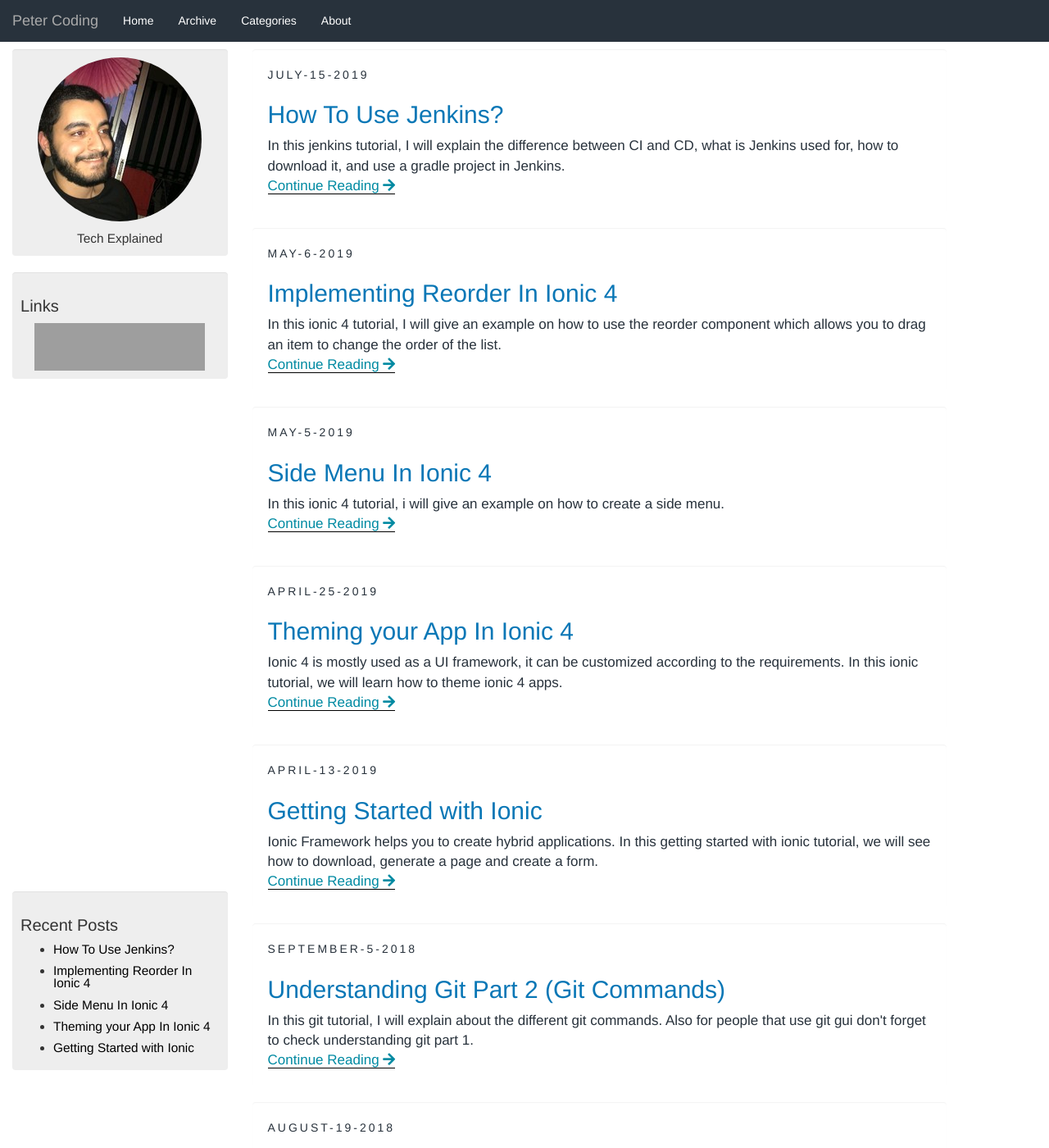
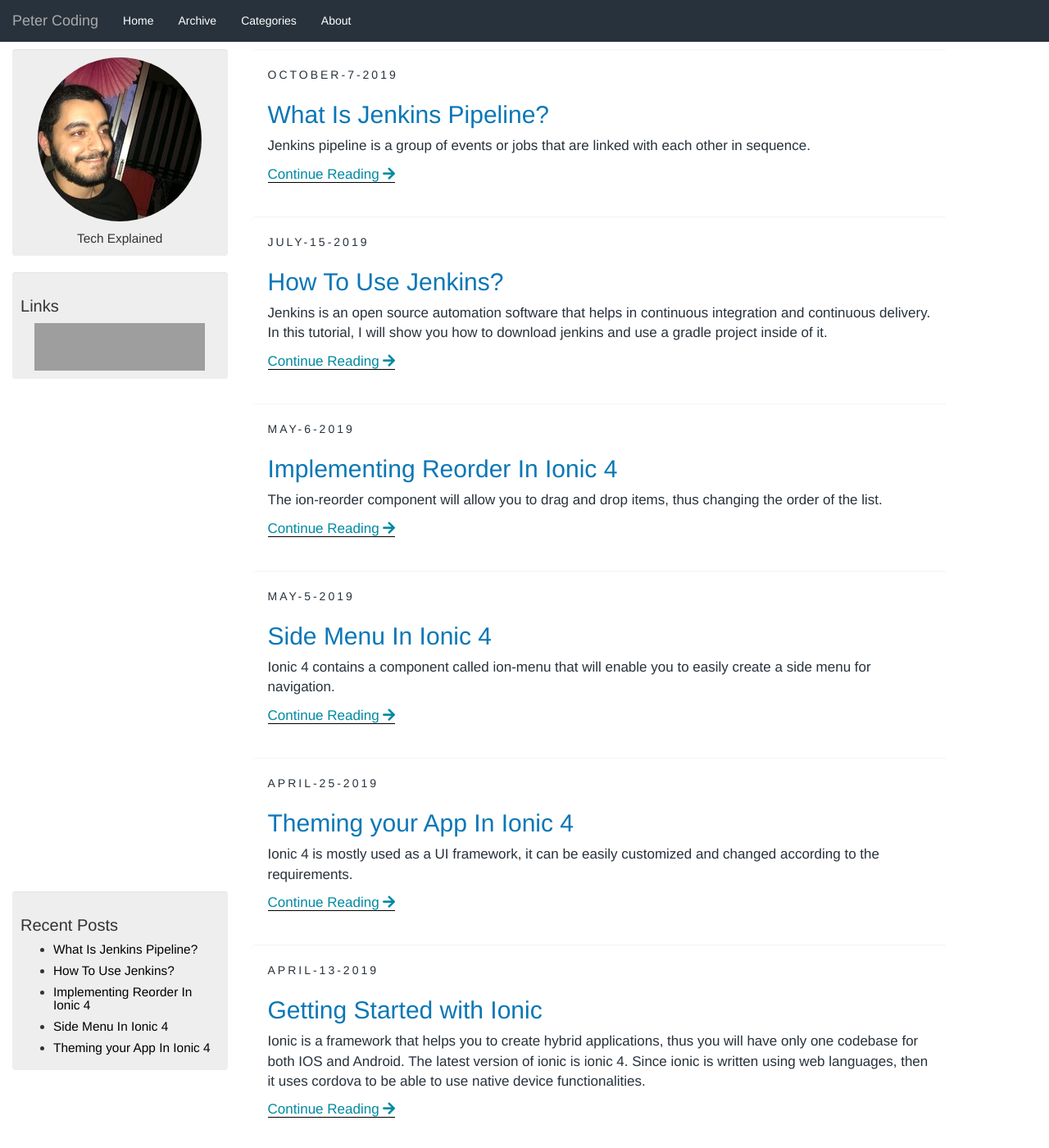
Before and after one commit to aximilli1212/peterhdd.github.io, a Jekyll site: the page built from index.html, in a window 1280 px wide and 1400 px high. Shown: the whole window at 82% size. Built offline with Jekyll 4.4.1, drawn with Linux system fonts in a browser that asks for light colours; nearby versions of some CDN libraries; the list of posts is cut into pages by our own code; comment, search, counter and statistics services are not loaded; some of the changed lines change nothing that is shown; some of the changed text lies outside the part shown; grey boxes are pictures that could not be loaded.

Commit message:
added new post

````diff
--- a/_posts/2019-07-15-how-to-use-jenkins.md
+++ b/_posts/2019-07-15-how-to-use-jenkins.md
@@ -197,21 +197,3 @@ Now you can navigate to any jenkins project, click on the *post build action* an
 Then the recipient will recieve an email related to the build.
 
 *I hope you enjoyed reading this jenkins tutorial, please feel free to leave any comments or feedback on this post!*
-
-<!-- ## Pipeline Project
-
-Pipeline project will enable you to use code to implement the project's entire build/test/deploy and you can put that code inside the *jenkinsfile*.
-
-First we create a *new item*, give the project a name and choose pipeline project. Then navigate to the *configure* screen, you will notice that in the pipeline project there is no *build* or *post build action*. Now you can use the groovy DSL to perform the build/test/deploy.
-
-<img data-sizes="auto" class="lazy-loading" data-src="/assets/images/pipelineproj.jpg" src="/assets/images/pipelineproj.jpg" alt="pipeline groovy" data-srcset="/assets/images/pipelineproj.jpg 300w,
-    /assets/images/pipelineproj.jpg 600w,
-    /assets/images/pipelineproj.jpg 900w">
-
-### Adding Groovy Code
-
-First click on *pipeline syntax*, that will open a new page, so you can choose the sample steps and it will automatically generate the code.
-
-<img data-sizes="auto" class="lazy-loading" data-src="/assets/images/groovysyntax.jpg" src="/assets/images/groovysyntax.jpg" alt="pipeline groovy" data-srcset="/assets/images/groovysyntax.jpg 300w,
-    /assets/images/groovysyntax.jpg 600w,
-    /assets/images/groovysyntax.jpg 900w"> -->
--- /dev/null
+++ b/_posts/2019-10-07-what-is-jenkins-pipeline.md
@@ -0,0 +1,217 @@
+---
+layout: post
+comments: true
+title: What Is Jenkins Pipeline?
+description: In this jenkins tutorial, I will explain what is jenkins pipeline, what is jenkinsfile and how to use groovy code to execute jobs.
+ids: 7
+category: DevOps
+---
+
+<p class="message">
+Jenkins pipeline is a group of events or jobs that are linked with each other in sequence.
+</p>
+
+## Creating a Pipeline Project
+
+Pipeline project will enable you to use groovy code to implement the project's entire build/test/deploy and you can put that code inside the *jenkinsfile* (more on that later).
+
+So, first we create a *new item*, give the project a name and choose pipeline project. Then navigate to the *configure* screen, you will notice that in the pipeline project there is no *build* or *post build action*. A pipeline project is different from freestyle project, now you have to use the groovy DSL to perform the build/test/deploy.
+
+<img data-sizes="auto" class="lazy-loading" data-src="/assets/images/pipelineproj.jpg" src="/assets/images/pipelineproj.jpg" alt="pipeline groovy" data-srcset="/assets/images/pipelineproj.jpg 300w,
+    /assets/images/pipelineproj.jpg 600w,
+    /assets/images/pipelineproj.jpg 900w">
+
+<style>
+  .example_responsive { width: 300px; height: 250px; }
+</style>
+<script async src="https://pagead2.googlesyndication.com/pagead/js/adsbygoogle.js"></script>
+<!-- inside posts -->
+<ins class="adsbygoogle example_responsive"
+     style="display:block"
+     data-ad-client="ca-pub-8689548599050263"
+     data-ad-slot="2590272657"
+     data-ad-format="auto"
+     data-full-width-responsive="true"></ins>
+<script>
+     (adsbygoogle = window.adsbygoogle || []).push({});
+</script>
+
+### Adding Groovy Code
+
+First click on *pipeline syntax*, that will open a new page, so you can choose the sample steps and it will automatically generate the code. Example, if you choose `git` then you can connect the pipeline project to a github repository.
+
+<img data-sizes="auto" class="lazy-loading" data-src="/assets/images/groovysyntax.jpg" src="/assets/images/groovysyntax.jpg" alt="pipeline groovy" data-srcset="/assets/images/groovysyntax.jpg 300w,
+    /assets/images/groovysyntax.jpg 600w,
+    /assets/images/groovysyntax.jpg 900w">
+
+After clicking *generate pipeline script*, the code will be generated which you can copy and paste it in your pipeline script. This is a very simple "script", in the other sections I will elaborate more about the syntax.
+
+## What is Jenkinsfile?
+
+A jenkinsfile is a text file that will contain the groovy code for the jenkins pipeline. The jenkinsfile should be in the root directory of your git repository or subversion. In the configure screen of your pipeline project, you can use the code written in the jenkinsfile by selecting *pipeline script from scm*, which will search for the jenkinsfile in the path provided.
+
+<img data-sizes="auto" class="lazy-loading" data-src="/assets/images/jenkinsfile.jpg" src="/assets/images/jenkinsfile.jpg" alt="jenkins file" data-srcset="/assets/images/jenkinsfile.jpg 300w,
+    /assets/images/jenkinsfile.jpg 600w,
+    /assets/images/jenkinsfile.jpg 900w">
+
+## Pipeline Syntax
+
+The groovy code that is written in the jenkinsfile or in the pipeline script in the configuration page, can be written in two different syntax:
+
+- **Declarative Pipeline**
+- **Scripted Pipeline**
+
+### Scripted Pipeline
+
+Scripted Pipeline was the first way of writing code in jenkins. It is a general purpose DSL built with Groovy. Therefore it uses stricter groovy syntax. Currently, it is recommended to use the declarative pipeline.
+
+### Declarative Pipeline
+
+Declarative pipeline is a new addition to jenkins, it is made to simplify the way of writing the groovy code. It contains different predefined blocks that can be used in the jenkinsfile. First, every declarative pipeline must start with the `pipeline` block:
+
+```groovy
+pipeline {
+    /* insert Declarative Pipeline here */
+}
+```
+
+A `node` block declares on which machine jenkins is going to be executed, used in the scripted pipeline:
+
+```groovy
+ node('linux') {
+    sh "make"
+}
+```
+
+There are also other important sections, such as `agent`, `any`, `none`, `label`:
+
+#### Agent:
+
+Agent can run multiple builds, by doing that it allows you to execute multiple projects on one jenkins server.
+
+#### Any:
+
+Any will run or execute the pipeline/stage on any available agent.
+
+Example:
+
+```groovy
+
+pipeline {
+    agent any
+}
+```
+
+#### Label:
+
+Executes the jenkins pipeline on an agent with a label. Example
+
+```groovy
+agent {
+    label 'my-label'
+}
+```
+
+#### Stages:
+
+Stages will contain different stage in a pipeline and each stage will have a different task to perform. The stages section can contain more than one stage. For Example:
+
+```groovy
+pipeline {
+	agent any
+	stages {
+		stage ('build') {
+
+		}
+		stage ('test') {
+
+		}
+		stage ('verify') {
+
+		}
+		stage ('deploy') {
+
+		}
+	}
+}
+```
+
+#### Steps:
+
+The last section that is required is called `steps`. They are used inside the `stage` section and can perform various commands. Example:
+
+```groovy
+pipeline {
+   agent any
+   stage('first') {
+       steps {
+           echo "Hello world"
+        }
+   }
+}
+```
+
+As you can see the `stage('first)` will contain a `steps` block with the `echo` command that will print `Hello world`.
+
+## Jenkinsfile In a Project
+
+Now, that we know a bit how to use declarative pipeline syntax. Let's create a project and a *jenkinsfile* inside that project. I will use the following code:
+
+```groovy
+pipeline {
+         agent any
+         stages {
+            stage('prepare') {
+                steps {
+                    echo 'preparing the build'
+                }
+            }
+                stage('input') {
+                    input {
+                        message "Should we continue?"
+                        ok "Yes, we should."
+                        submitter "peter"
+                        parameters {
+                            string(name: 'PERSON', defaultValue: 'name', description: 'Who should I say hello to?')
+                        }
+                    }
+                steps {
+                    echo "Hello, ${PERSON}, nice to meet you."
+                    }
+                }
+                stage('Example Deploy') {
+                    when {
+                        branch 'production'
+                    }
+                    steps {
+                        echo 'Deploying'
+                    }
+                }
+            }
+    }
+```
+
+First, since I used `agent any` then the pipeline will run on any available `agent`.
+
+Then in the `prepare` stage, the `echo` command will execute. In the `input` stage, I declare an `input` directive, that contains a `message` which will be presented to the user, an optional text for the `ok` button and the submitter name. I also use the `parameters` directive that provides a list of parameters which a user should provide when triggering the Pipeline.
+
+In the last `stage`, I use the `when` directive which allows the Pipeline to determine whether the stage should be executed depending on the given condition.
+I also use the `branch` built in condition which execute the stage when the branch being built matches the branch pattern.
+
+## Executing the Jenkinsfile
+
+After adding the jenkins file to the git repository, you can navigate to the *configure* page and choose *pipeline script from scm*. Then you can build the project, and you will see the following output in the *stage view* section:
+
+<img data-sizes="auto" class="lazy-loading" data-src="/assets/images/stageview.jpg" src="/assets/images/stageview.jpg" alt="jenkins stageview" data-srcset="/assets/images/stageview.jpg 300w,
+    /assets/images/stageview.jpg 600w,
+    /assets/images/stageview.jpg 900w">
+
+As you can see the first `stage("prepare")` was a success, and now in the `stage("input")` you were asked to add your name inside the field as specified in the declarative pipeline in the jenkinsfile.
+
+Also in the console ouput, you can see the `echo` output:
+
+<img data-sizes="auto" class="lazy-loading" data-src="/assets/images/consoleouput.jpg" src="/assets/images/consoleouput.jpg" alt="jenkins file" data-srcset="/assets/images/consoleouput.jpg 300w,
+    /assets/images/consoleouput.jpg 600w,
+    /assets/images/consoleouput.jpg 900w">
+
+*I hope you enjoyed reading this jenkins tutorial, please feel free to leave any comments or feedback on this post!*
--- a/index.html
+++ b/index.html
@@ -28,7 +28,7 @@ description: Learn how to build your own apps using android & java or hybrid fra
     </h2>
 
     <div class="post-description">
-        {{ post.description }}
+        {{ post.excerpt }}
     </div>
     <a href="{{ post.url }}" class="reading" style="border-bottom: 1px solid black">Continue Reading  <span><i class='fas fa-arrow-right'></i></span></a>
 
````
Also changed, not shown: assets/images/consoleouput.jpg (added), assets/images/jenkinsfile.jpg (added), assets/images/stageview.jpg (added).
